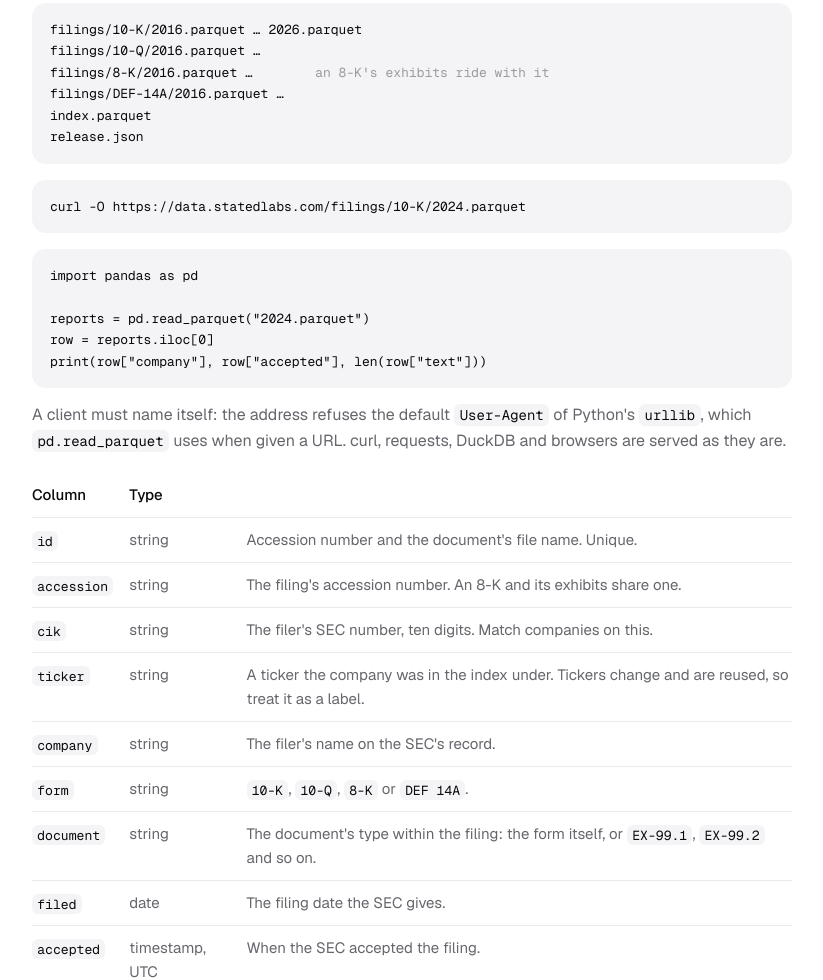
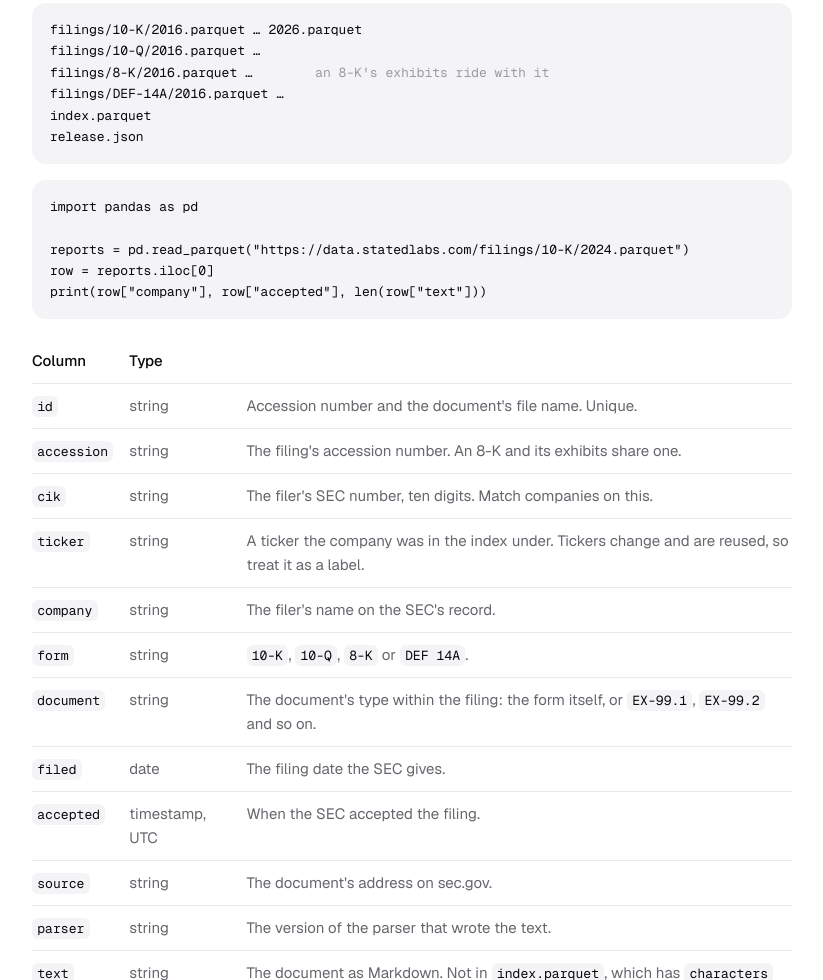
Before and after one commit to zmccormick7/Stated, a plain HTML site: page site/filings/index.html in a window 1280 px wide. Shown: the part 3254-4234 px from the top of the page, without its empty margins (228-1051 px from the left). Drawn offline with nearby package versions, Linux system fonts and the light colour scheme.

Commit message:
Filings guide: read a bulk file by its address
The data domain now serves Python's urllib, so pandas can read a file
from its address and the note about naming the client is gone.

Co-Authored-By: Claude Fable 5.2 <noreply@anthropic.com>

```diff
--- a/site/filings/index.html
+++ b/site/filings/index.html
@@ -241,13 +241,11 @@ filings/8-K/2016.parquet …        <span class="dim">an 8-K's exhibits ride wit
 filings/DEF-14A/2016.parquet …
 index.parquet
 release.json</pre>
-<pre class="wrap">curl -O https://data.statedlabs.com/filings/10-K/2024.parquet</pre>
 <pre>import pandas as pd
 
-reports = pd.read_parquet("2024.parquet")
+reports = pd.read_parquet("https://data.statedlabs.com/filings/10-K/2024.parquet")
 row = reports.iloc[0]
 print(row["company"], row["accepted"], len(row["text"]))</pre>
-  <p>A client must name itself: the address refuses the default <code>User-Agent</code> of Python's <code>urllib</code>, which <code>pd.read_parquet</code> uses when given a URL. curl, requests, DuckDB and browsers are served as they are.</p>
   <div class="table">
     <table>
       <thead><tr><th>Column</th><th>Type</th><th></th></tr></thead>
```
